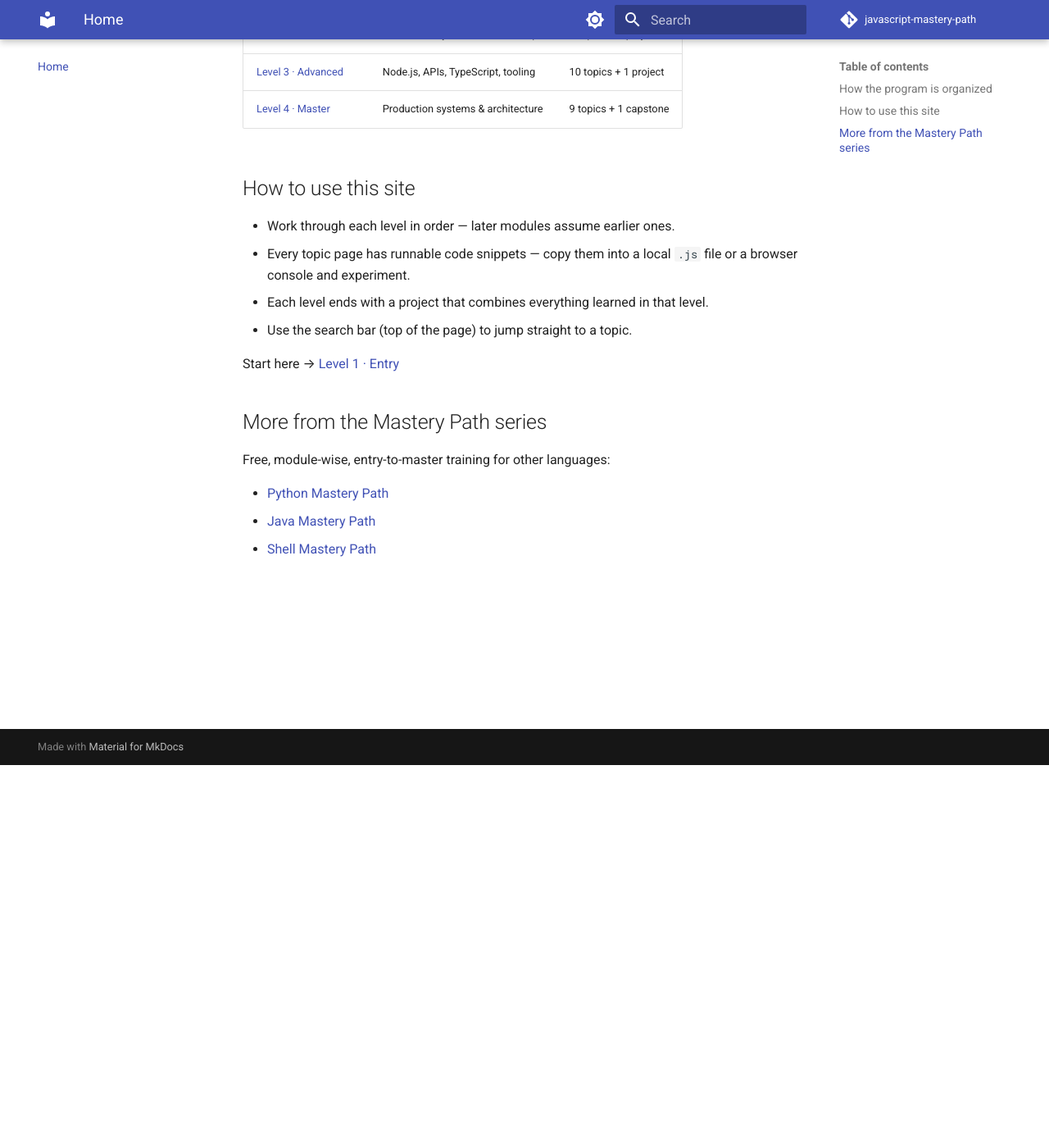
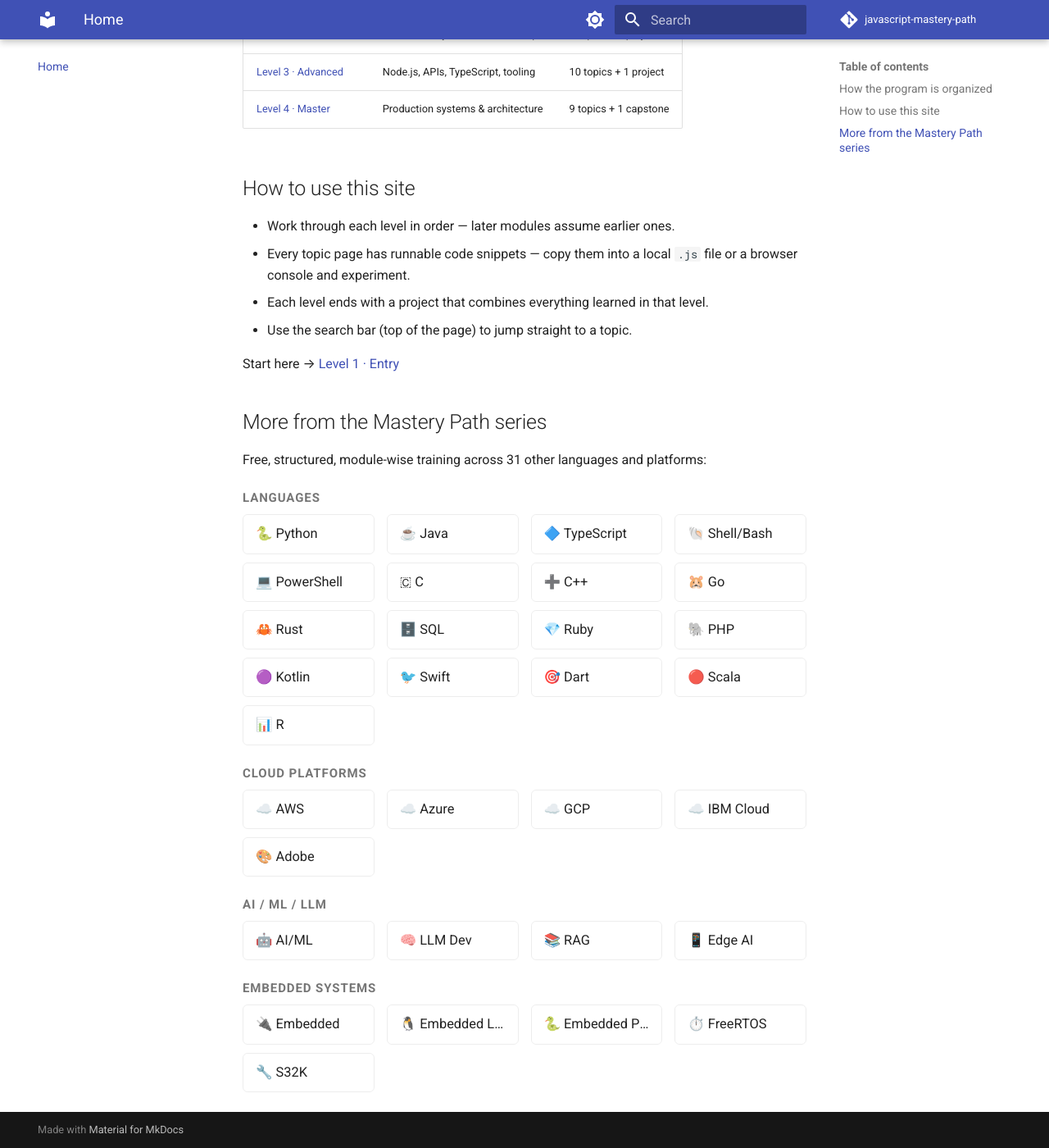
Before and after one commit to SIGILIPELLI/javascript-mastery-path, an MkDocs documentation site: the page built from docs/index.md, in a window 1280 px wide and 1400 px high, scrolled down 467 px. Shown: the whole window at 82% size. Built offline with MkDocs 1.6.1 and Material for MkDocs 9.7.7, drawn with Linux system fonts in a browser that asks for light colours; comment, search, counter and statistics services are not loaded.

Commit message:
Update cross-links: multi-column grid across all Mastery Path sites
Co-Authored-By: Claude Sonnet 5 <noreply@anthropic.com>

```diff
--- a/docs/index.md
+++ b/docs/index.md
@@ -25,8 +25,50 @@ Start here → [Level 1 · Entry](level-1/index.md)
 
 ## More from the Mastery Path series
 
-Free, module-wise, entry-to-master training for other languages:
+Free, structured, module-wise training across 31 other languages and platforms:
 
-- [Python Mastery Path](https://sigilipelli.github.io/python-mastery-path/)
-- [Java Mastery Path](https://sigilipelli.github.io/java-mastery-path/)
-- [Shell Mastery Path](https://sigilipelli.github.io/shell-mastery-path/)
+<div class="mastery-grid-wrap">
+<p class="mastery-grid-category">Languages</p>
+<div class="mastery-grid">
+  <a href="https://sigilipelli.github.io/python-mastery-path/">🐍 Python</a>
+  <a href="https://sigilipelli.github.io/java-mastery-path/">☕ Java</a>
+  <a href="https://sigilipelli.github.io/typescript-mastery-path/">🔷 TypeScript</a>
+  <a href="https://sigilipelli.github.io/shell-mastery-path/">🐚 Shell/Bash</a>
+  <a href="https://sigilipelli.github.io/powershell-mastery-path/">💻 PowerShell</a>
+  <a href="https://sigilipelli.github.io/c-mastery-path/">🇨 C</a>
+  <a href="https://sigilipelli.github.io/cpp-mastery-path/">➕ C++</a>
+  <a href="https://sigilipelli.github.io/go-mastery-path/">🐹 Go</a>
+  <a href="https://sigilipelli.github.io/rust-mastery-path/">🦀 Rust</a>
+  <a href="https://sigilipelli.github.io/sql-mastery-path/">🗄️ SQL</a>
+  <a href="https://sigilipelli.github.io/ruby-mastery-path/">💎 Ruby</a>
+  <a href="https://sigilipelli.github.io/php-mastery-path/">🐘 PHP</a>
+  <a href="https://sigilipelli.github.io/kotlin-mastery-path/">🟣 Kotlin</a>
+  <a href="https://sigilipelli.github.io/swift-mastery-path/">🐦 Swift</a>
+  <a href="https://sigilipelli.github.io/dart-mastery-path/">🎯 Dart</a>
+  <a href="https://sigilipelli.github.io/scala-mastery-path/">🔴 Scala</a>
+  <a href="https://sigilipelli.github.io/r-mastery-path/">📊 R</a>
+</div>
+<p class="mastery-grid-category">Cloud Platforms</p>
+<div class="mastery-grid">
+  <a href="https://sigilipelli.github.io/aws-mastery-path/">☁️ AWS</a>
+  <a href="https://sigilipelli.github.io/azure-mastery-path/">☁️ Azure</a>
+  <a href="https://sigilipelli.github.io/gcp-mastery-path/">☁️ GCP</a>
+  <a href="https://sigilipelli.github.io/ibm-cloud-mastery-path/">☁️ IBM Cloud</a>
+  <a href="https://sigilipelli.github.io/adobe-mastery-path/">🎨 Adobe</a>
+</div>
+<p class="mastery-grid-category">AI / ML / LLM</p>
+<div class="mastery-grid">
+  <a href="https://sigilipelli.github.io/ai-ml-mastery-path/">🤖 AI/ML</a>
+  <a href="https://sigilipelli.github.io/llm-dev-mastery-path/">🧠 LLM Dev</a>
+  <a href="https://sigilipelli.github.io/rag-mastery-path/">📚 RAG</a>
+  <a href="https://sigilipelli.github.io/edge-ai-mastery-path/">📱 Edge AI</a>
+</div>
+<p class="mastery-grid-category">Embedded Systems</p>
+<div class="mastery-grid">
+  <a href="https://sigilipelli.github.io/embedded-mastery-path/">🔌 Embedded</a>
+  <a href="https://sigilipelli.github.io/embedded-linux-mastery-path/">🐧 Embedded Linux</a>
+  <a href="https://sigilipelli.github.io/embedded-python-mastery-path/">🐍 Embedded Python</a>
+  <a href="https://sigilipelli.github.io/freertos-mastery-path/">⏱️ FreeRTOS</a>
+  <a href="https://sigilipelli.github.io/s32k-mastery-path/">🔧 S32K</a>
+</div>
+</div>
--- a/docs/stylesheets/extra.css
+++ b/docs/stylesheets/extra.css
@@ -11,3 +11,40 @@
   background: var(--md-primary-fg-color);
   color: var(--md-primary-bg-color);
 }
+
+/* mastery-grid cross-link styles */
+.mastery-grid-category {
+  font-weight: 600;
+  margin-top: 1.1rem;
+  margin-bottom: 0.4rem;
+  font-size: 0.75rem;
+  text-transform: uppercase;
+  letter-spacing: 0.06em;
+  color: var(--md-default-fg-color--light);
+}
+
+.mastery-grid {
+  display: grid;
+  grid-template-columns: repeat(auto-fill, minmax(160px, 1fr));
+  gap: 0.5rem 0.75rem;
+  margin: 0 0 1rem;
+}
+
+.mastery-grid a {
+  display: block;
+  padding: 0.5rem 0.75rem;
+  border: 1px solid var(--md-default-fg-color--lightest);
+  border-radius: 0.3rem;
+  text-decoration: none !important;
+  color: var(--md-default-fg-color) !important;
+  font-size: 0.82rem;
+  white-space: nowrap;
+  overflow: hidden;
+  text-overflow: ellipsis;
+  transition: background-color 0.15s ease, border-color 0.15s ease;
+}
+
+.mastery-grid a:hover {
+  background-color: var(--md-accent-fg-color--transparent);
+  border-color: var(--md-accent-fg-color);
+}
```
